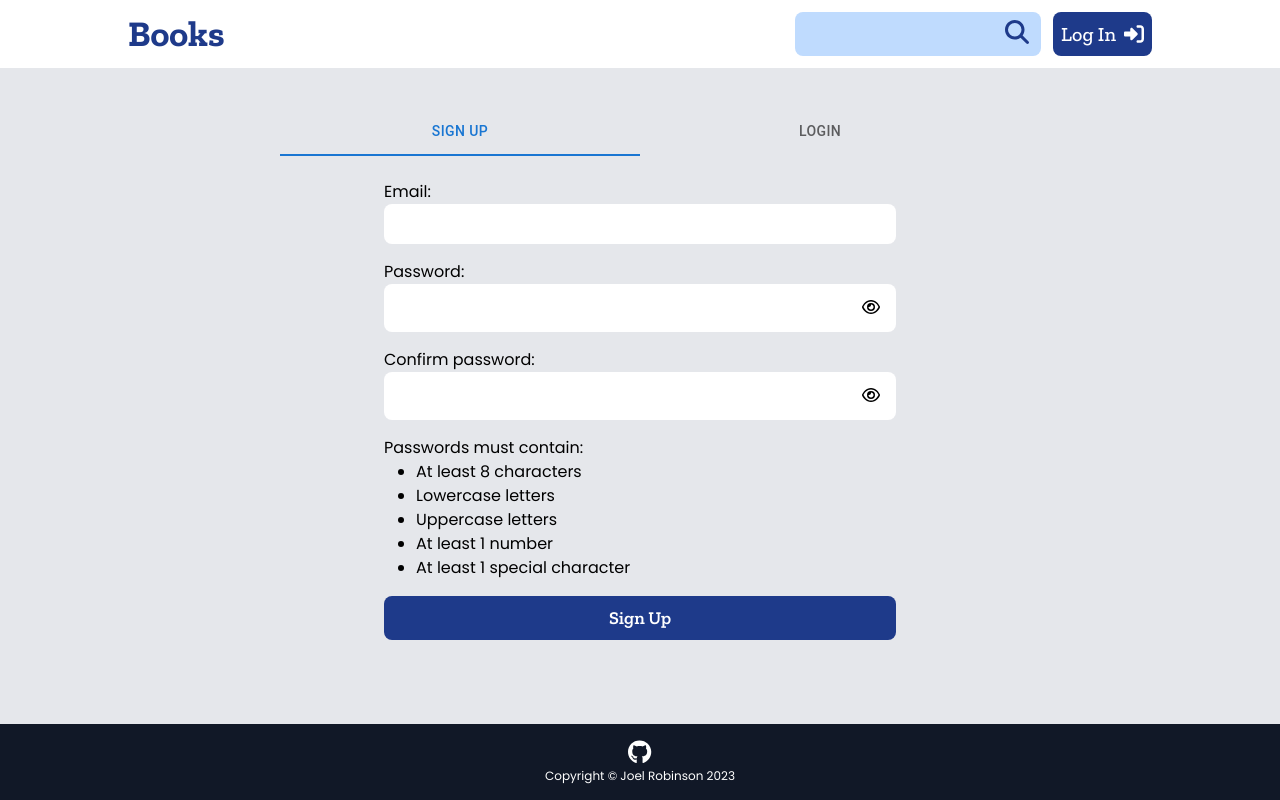
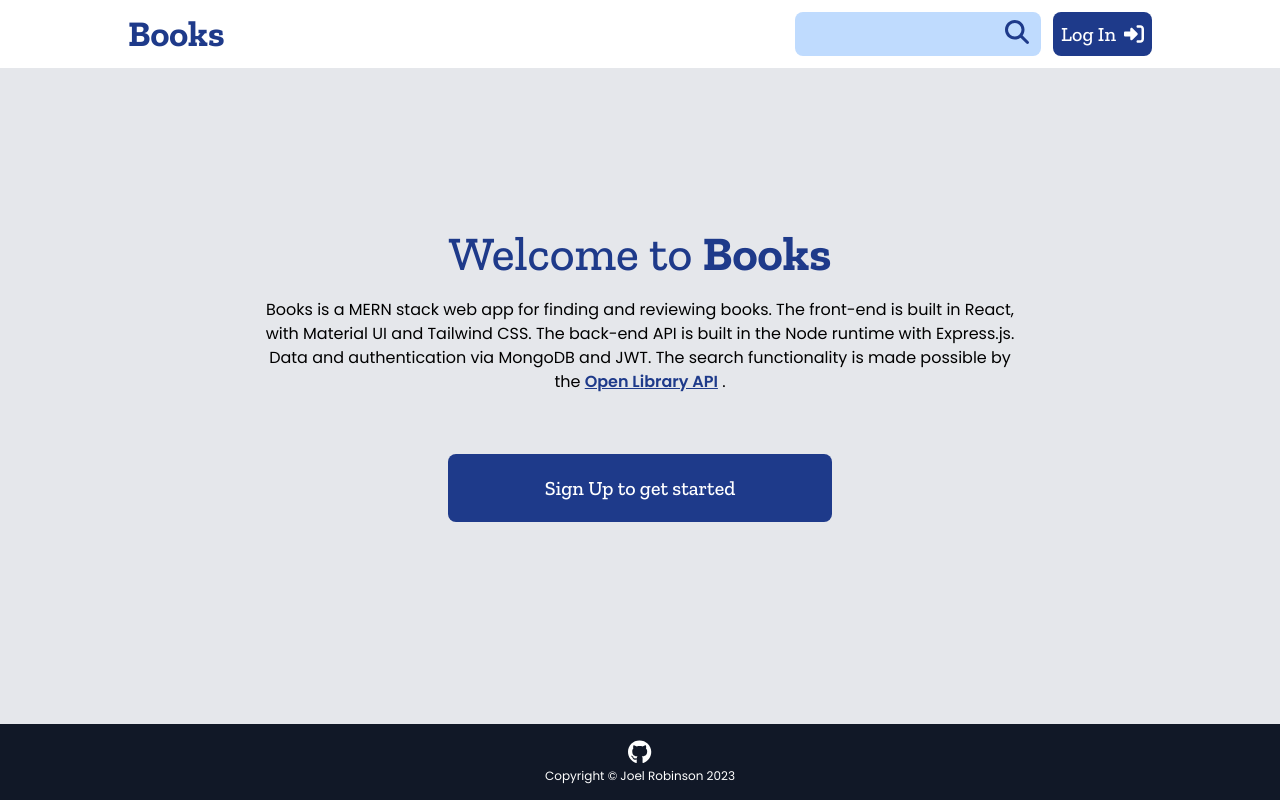
Before and after one commit to disasterisk-dev/books-dot-com, a React (Vite) app in the folder client/: page / in a window 1280 px wide. Built offline with nearby package versions, Linux system fonts and the light colour scheme.

Commit message:
Hid some elements behind Auth

```diff
--- a/client/src/App.jsx
+++ b/client/src/App.jsx
@@ -9,6 +9,7 @@ import Search from "./pages/Search";
 import Footer from "./components/Footer";
 import Login from "./pages/Login";
 import NotFound from "./pages/NotFound";
+import Welcome from "./pages/Welcome";
 
 function App() {
     const { user } = useAuthContext();
@@ -19,7 +20,10 @@ function App() {
             <main className="flex grow flex-col overflow-y-scroll bg-gray-200 font-poppins">
                 <div className="mx-auto my-10 w-[95%] grow md:w-[80%] lg:w-[70%] xl:w-[60%]">
                     <Routes>
-                        <Route path="/" element={user ? <Home /> : <Login />} />
+                        <Route
+                            path="/"
+                            element={user ? <Home /> : <Welcome />}
+                        />
                         <Route
                             path="/login"
                             element={!user ? <Login /> : <Home />}
--- a/client/src/components/BookPreview.jsx
+++ b/client/src/components/BookPreview.jsx
@@ -2,8 +2,10 @@ import { Tooltip } from "@mui/material";
 import { useEffect, useState, useRef } from "react";
 import { faH, faHeart, faPlus } from "@fortawesome/free-solid-svg-icons";
 import { FontAwesomeIcon } from "@fortawesome/react-fontawesome";
+import { useAuthContext } from "../hooks/useAuthContext";
 
 const BookPreview = ({ book }) => {
+    const { user } = useAuthContext();
     return (
         <div
             key={book.key}
@@ -21,26 +23,28 @@ const BookPreview = ({ book }) => {
                     />
                 </div>
             )}
-            <div className="col-span-9 flex gap-3 flex-col">
+            <div className="col-span-9 flex flex-col gap-3">
                 <div className="grow">
                     <h3 className="text-2xl">{book.title}</h3>
                     {book.author_name && (
                         <span>{book.author_name.join(", ")}</span>
                     )}
                 </div>
+                {user && (
                     <div className="flex justify-end gap-2">
                         <Tooltip title="Add Book">
-                        <button className="border-2 border-blue-900 text-blue-900 p-2 rounded-lg flex items-center justify-center gap-2">
+                            <button className="flex items-center justify-center gap-2 rounded-lg border-2 border-blue-900 p-2 text-blue-900">
                                 <FontAwesomeIcon icon={faPlus} />
                                 <span>Add Book</span>
                             </button>
                         </Tooltip>
                         <Tooltip title="Wishlist">
-                        <button className="bg-blue-900 text-white rounded-lg flex items-center justify-center p-3">
-                            <FontAwesomeIcon icon={faHeart}/>
+                            <button className="flex items-center justify-center rounded-lg bg-blue-900 p-3 text-white">
+                                <FontAwesomeIcon icon={faHeart} />
                             </button>
                         </Tooltip>
                     </div>
+                )}
             </div>
         </div>
     );
--- a/client/src/pages/Search.jsx
+++ b/client/src/pages/Search.jsx
@@ -1,12 +1,14 @@
 import { useEffect, useState } from "react";
-import { useParams } from "react-router-dom";
+import { Link, useParams } from "react-router-dom";
 import useFetch from "../hooks/useFetch";
 import BookPreview from "../components/BookPreview";
 import BookForm from "../components/BookForm";
 import { useBooksContext } from "../hooks/useBooksContext";
+import { useAuthContext } from "../hooks/useAuthContext";
 import Loading from "../components/Loading";
 
 const Search = () => {
+    const { user } = useAuthContext();
     const { search, dispatch } = useBooksContext();
     const { query } = useParams();
     const [results, setResults] = useState(null);
@@ -25,7 +27,23 @@ const Search = () => {
         <div className="search">
             <div className="grid grid-cols-12 gap-3">
                 <div className="col-span-12 md:col-span-4">
-                    <BookForm />
+                    {!user && (
+                        <>
+                            <h3 className="font-zilla text-3xl text-blue-900">
+                                Welcome to Books!
+                            </h3>
+                            <span>
+                                <Link
+                                    to={"/login"}
+                                    className="text-blue-900 underline"
+                                >
+                                    Sign Up or Login
+                                </Link>{" "}
+                                to save books to your library
+                            </span>
+                        </>
+                    )}
+                    {user && <BookForm />}
                 </div>
                 <div className="col-span-12 md:col-span-8">
                     {isPending && !results && <Loading />}
--- /dev/null
+++ b/client/src/pages/Welcome.jsx
@@ -0,0 +1,35 @@
+import { Link } from "react-router-dom";
+
+const Welcome = () => {
+    return (
+        <div className="flex h-full flex-col items-center justify-center gap-5">
+            <h2 className="font-zilla text-5xl text-blue-900">
+                Welcome to <span className="font-bold">Books</span>
+            </h2>
+            <span className="text-center">
+                Books is a MERN stack web app for finding and reviewing books.
+                The front-end is built in React, with Material UI and Tailwind
+                CSS. The back-end API is built in the Node runtime with
+                Express.js. Data and authentication via MongoDB and JWT. The
+                search functionality is made possible by the{" "}
+                <a
+                    target="_blank"
+                    rel="noreferrer"
+                    href="https://openlibrary.org/"
+                    className="font-semibold text-blue-900 underline"
+                >
+                    Open Library API
+                </a>{" "}
+                .
+            </span>
+            <Link
+                to={"/login"}
+                className="my-10 w-1/2 rounded-lg bg-blue-900 py-5 text-center font-zilla text-xl text-white"
+            >
+                Sign Up to get started
+            </Link>
+        </div>
+    );
+};
+
+export default Welcome;
```
Also changed, not shown: 1 other file (tests, documents, lock files or other folders). Lines whose indentation alone changed are shown as unchanged.
